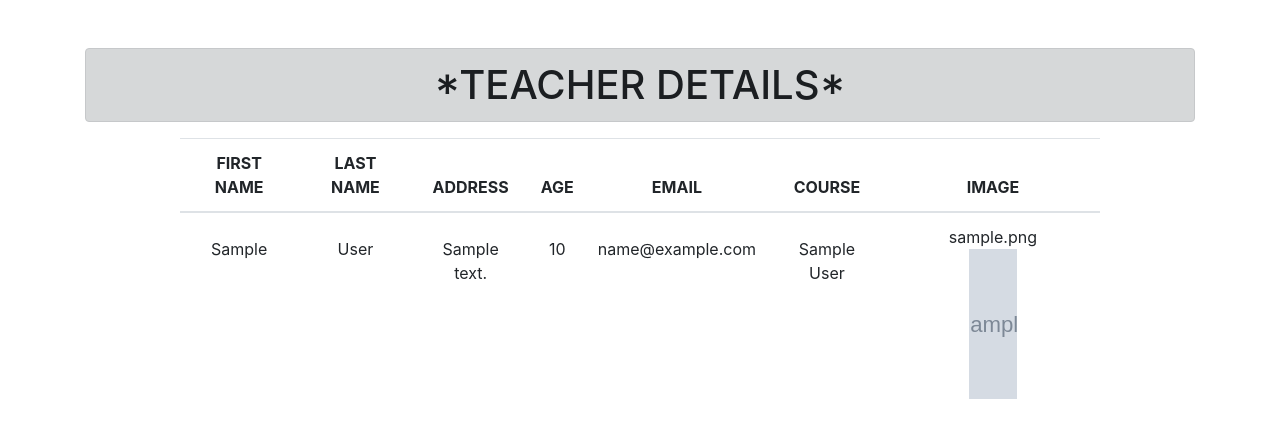
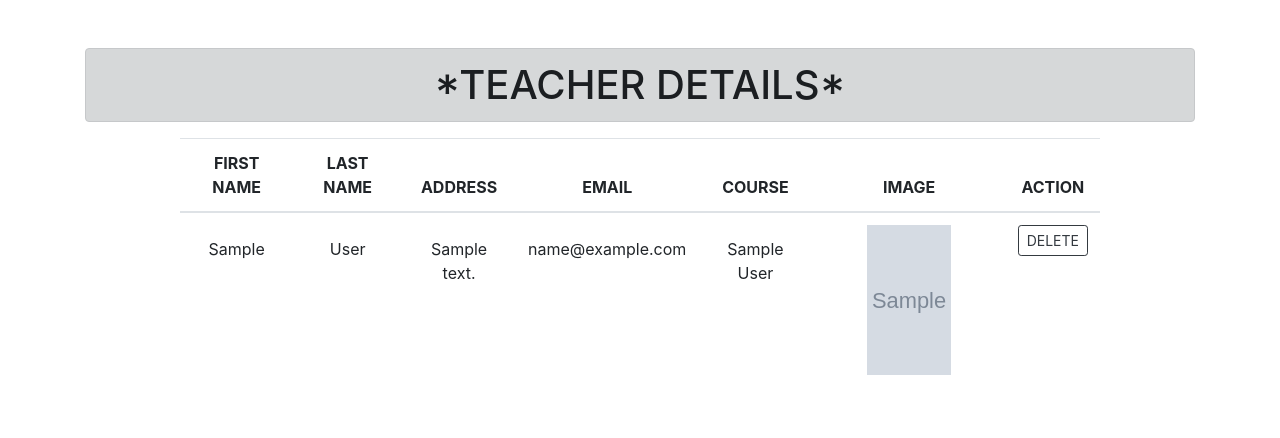
Before and after one commit to nikhilaajayan1997/myproject, a Django app: page /teacher_details in a window 1280 px wide. Shown: the part 90-528 px from the top of the page. Run offline with Django 4.2, Linux system fonts and the light colour scheme; tables that the repository leaves empty hold one stand-in row (values such as "Sample post"); grey boxes marked "Sample" are stand-in pictures; some libraries are stand-ins or nearby versions.

Commit message:
second commit

```diff
--- a/student_mgmt_app/templates/edit_profile.html
+++ b/student_mgmt_app/templates/edit_profile.html
@@ -6,9 +6,9 @@
 <center>
     <div class="container w-50" style="margin-left: 100px;margin-top: 25px;">
 
-            <form method="post" action="{% url 'edit_profile' %}" enctype="multipart/form-data">
+            <form method="post" action="/edit_profile/{{ user.id }}" enctype="multipart/form-data">
                 {% csrf_token %}
-                <h1>Signup</h1>
+                <h1>EDIT PROFILE</h1>
                 <label for="">First Name</label>
                 <input type="text" name="first_name" class="form-control"  value="{{user.teacher.first_name}}"><br>
                 <label for="">Last Name</label>
@@ -38,7 +38,7 @@
                 {% if user.image %}
                     <img src="{{ user.image.url }}" class="w-25 mt-3"><br>
                 {% else %}
-                    <img src="{% static 'images/flower.jpg' %}" class="w-25"><br>
+                    <img src="{% static 'images/person1.png' %}" class="w-25"><br>
                 {% endif %}
 
                 <input type="file" name="file" class="form-control mt-3" accept="image/*" value="{{user.image}}">
--- a/student_mgmt_app/templates/teacher_detail.html
+++ b/student_mgmt_app/templates/teacher_detail.html
@@ -7,22 +7,23 @@
 <div class="container mt-5">
     <h1 class="alert alert-dark text-center">
         *TEACHER DETAILS*
-        <!-- <a role="button" class="btn btn-outline-dark" href="{% url 'load_page' %}">Add</a> -->
+        <!-- <a role="button" class="btn btn-outline-dark" href="">Add</a> -->
     </h1>
     <div class="row">
         <div class="col-sm-1"></div>
         <div class="col-sm-10">
+            <form>
                 <table class="table text-center ">
                     <thead>
                         <tr>
                             <th scope="col">FIRST NAME</th>
                             <th scope="col">LAST NAME</th>
                             <th scope="col">ADDRESS</th>
-                        <th scope="col">AGE</th>
+                            <!-- <th scope="col">AGE</th> -->
                             <th scope="col">EMAIL</th>
                             <th scope="col">COURSE</th>
                             <th scope="col">IMAGE</th>
-                        <!-- <th scope="col">ACTION</th> -->
+                            <th scope="col">ACTION</th>
                         </tr>
                     </thead>
                     <tbody>
@@ -31,27 +32,28 @@
                             <td class="pt-4">{{ p.teacher.first_name }}</td>
                             <td class="pt-4">{{ p.teacher.last_name }}</td>
                             <td class="pt-4">{{ p.address }}</td>
-                        <td class="pt-4">{{ p.age }}</td>
+                            <!-- <td class="pt-4">{{ p.age }}</td> -->
                             <td class="pt-4">{{ p.teacher.email }}</td>
                             <td class="pt-4">{{ p.course.course_name }}</td>
                             <td>
 
                                 {% if p.image %}
-                                {{ p.image }} <br>
-                                <img src="{{ p.image.url }}" class="w-25"style="width: 25%;height: 150px;">
+                                    <!-- {{ p.image }}  -->
+                                    <img src="{{ p.image.url }}" class="w-50"style="width: 25%;height: 150px;">
                                 {% else %}
-                                <img src="{% static 'images/flower.jpg' %}" alt="no image" style="width: 25%;height: 150px;">
+                                    <img src="{% static 'images/person1.png' %}" alt="no image" style="width: 25%;height: 150px;">
                                 {% endif %}
                             </td>
-                        <!-- <td>
-                            <a rol="button" class="btn btn-outline-dark btn-sm" href="">EDIT</a>
+                            <td>
+                                <!-- <a role="button" class="btn btn-outline-dark btn-sm" href="">EDIT</a> -->
 
-                            <a rol="button" class="btn btn-outline-dark btn-sm" href="">DELETE</a>
-                        </td> -->
+                                <a role="button" class="btn btn-outline-dark btn-sm" href="{% url 'delete_teacher' p.id %}">DELETE</a>
+                            </td>
                          </tr>
                         {% endfor %}
                     </tbody>
                 </table>
+            </form>
         </div>
         <div class="col-sm-1"></div>
     </div>
--- a/student_mgmt_app/urls.py
+++ b/student_mgmt_app/urls.py
@@ -20,6 +20,8 @@ urlpatterns=[
     path('student_details',views.student_details,name='student_details'),
     path('teacher_page',views.teacher_page,name='teacher_page'),
     path('edit_userpage',views.edit_userpage,name='edit_userpage'),
-    path('edit_profile',views.edit_profile,name='edit_profile'),
+    path('edit_profile/<int:pk>',views.edit_profile,name='edit_profile'),
     path('logout',views.logout,name='logout'),
+    path('delete_teacher/<int:pk>',views.delete_teacher,name='delete_teacher'),
+    path('delete_student/<int:pk>',views.delete_student,name='delete_student'),
 ]
--- a/student_mgmt_app/views.py
+++ b/student_mgmt_app/views.py
@@ -123,28 +123,16 @@ def edit_userpage(request):
     cdata=course_model.objects.all()
     return render(request,'edit_profile.html',{'user':users,'cdata':cdata})
 
-def edit_profile(request):
+def edit_profile(request,pk):
     if request.method=='POST':
-        user=teacher_model.objects.get(teacher=request.user)
-        # user1=User.objects.filter(id=request.user)
-        # user1=User.objects.get(request.user)
-        # student=student_table.objects.get(id=pk)
-        # student.first_name=request.POST.get('first_name')
-        # student.last_name=request.POST.get('last_name')
-        # student.email=request.POST.get('email_id')
-        # student.phone=request.POST.get('phone_no')
-        # student.course=request.POST.get('course_name')
-        # student.address=request.POST.get('address')
-        # student.image=request.FILES.get('file')
-        # old=student.image
-        # new=request.FILES.get('file')
-        # if old != NULL and new == NULL:
-        #     student.image=old
-        # else:
-        #     student.image=new
+        user=teacher_model.objects.get(id=pk)
+        user_id=user.teacher.id
+        user1=User.objects.get(id=user_id)
+
+
+
         if len(request.FILES)!=0:
-            # if len(student.image)>0:
-            #     os.remove(student.image.path)
+
            user.image=request.FILES['file']
 
         course=request.POST.get('select')
@@ -154,13 +142,32 @@ def edit_profile(request):
         user.course=cdata
         user.address=request.POST.get('address')
         user.teacher.username=request.POST.get('username')
-        user.teacher.first_name=request.POST.get('first_name')
-        user.teacher.last_name=request.POST.get('last_name')
+        user1.first_name=request.POST.get('first_name')
+        user1.last_name=request.POST.get('last_name')
             # student.image=request.FILES.get('file')
             # cdata=course_model.objects.get(id=course)
         user.save()
+        user1.save()
         return redirect('teacher_page')
 
 def logout(request):
     auth.logout(request)
     return redirect('load_page')
+
+def delete_teacher(request,pk):
+    user=teacher_model.objects.get(id=pk)
+    user_id=user.teacher.id
+    user1=User.objects.get(id=user_id)
+    user.delete()
+    user1.delete()
+
+    return redirect('teacher_details')
+
+def delete_student(request,pk):
+    user=student_model.objects.get(id=pk)
+    # user_id=user.teacher.id
+    # user1=User.objects.get(id=user_id)
+    user.delete()
+    # user1.delete()
+
+    return redirect('student_details')
```
Also changed, not shown: student_mgmt_app/templates/student_detail.html (+5 -5 lines), media/image/Screenshot_595.png (added), media/image/Screenshot_601.png (added), media/image/diya1_G8cBEFI.jpg (added). Lines whose indentation alone changed are shown as unchanged.
